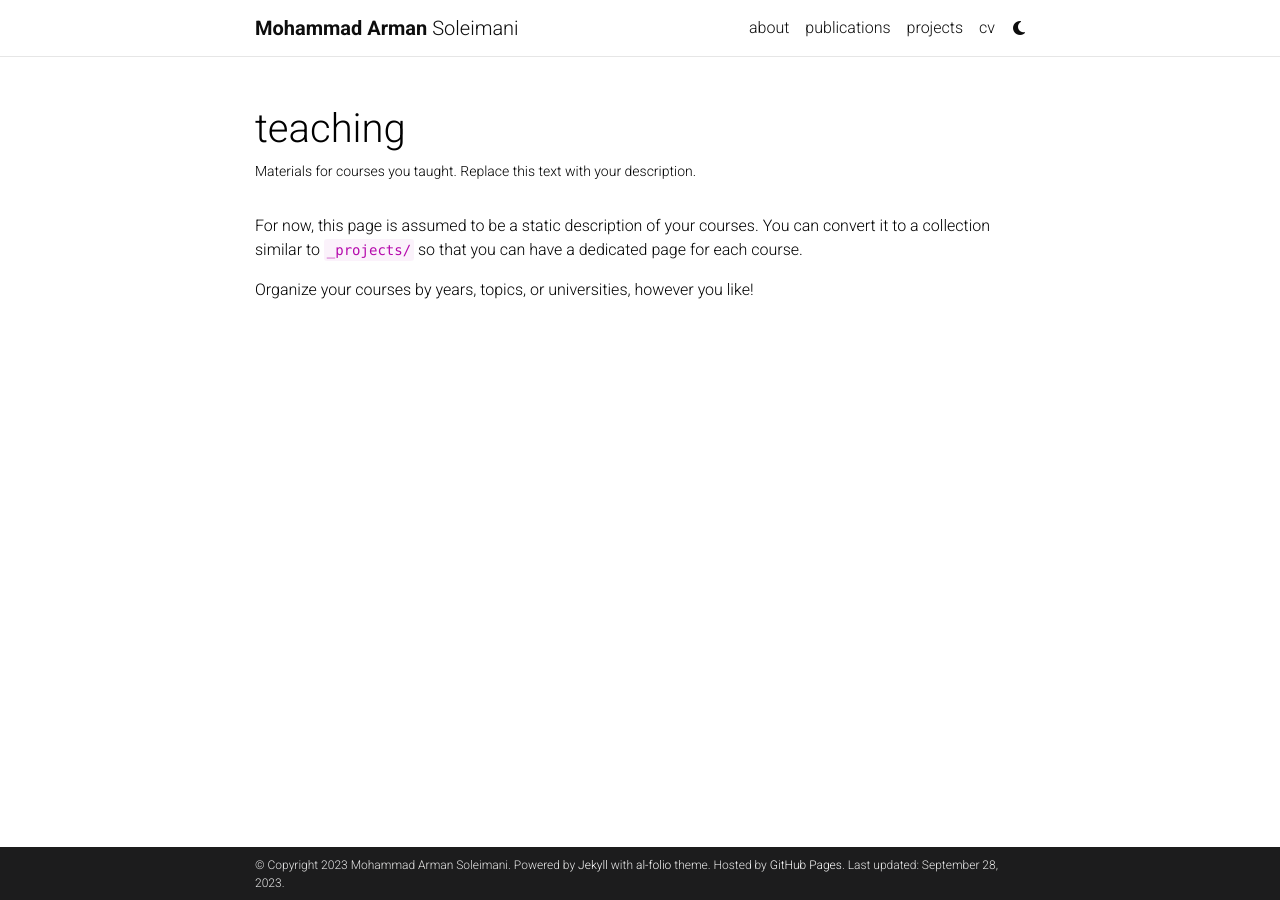
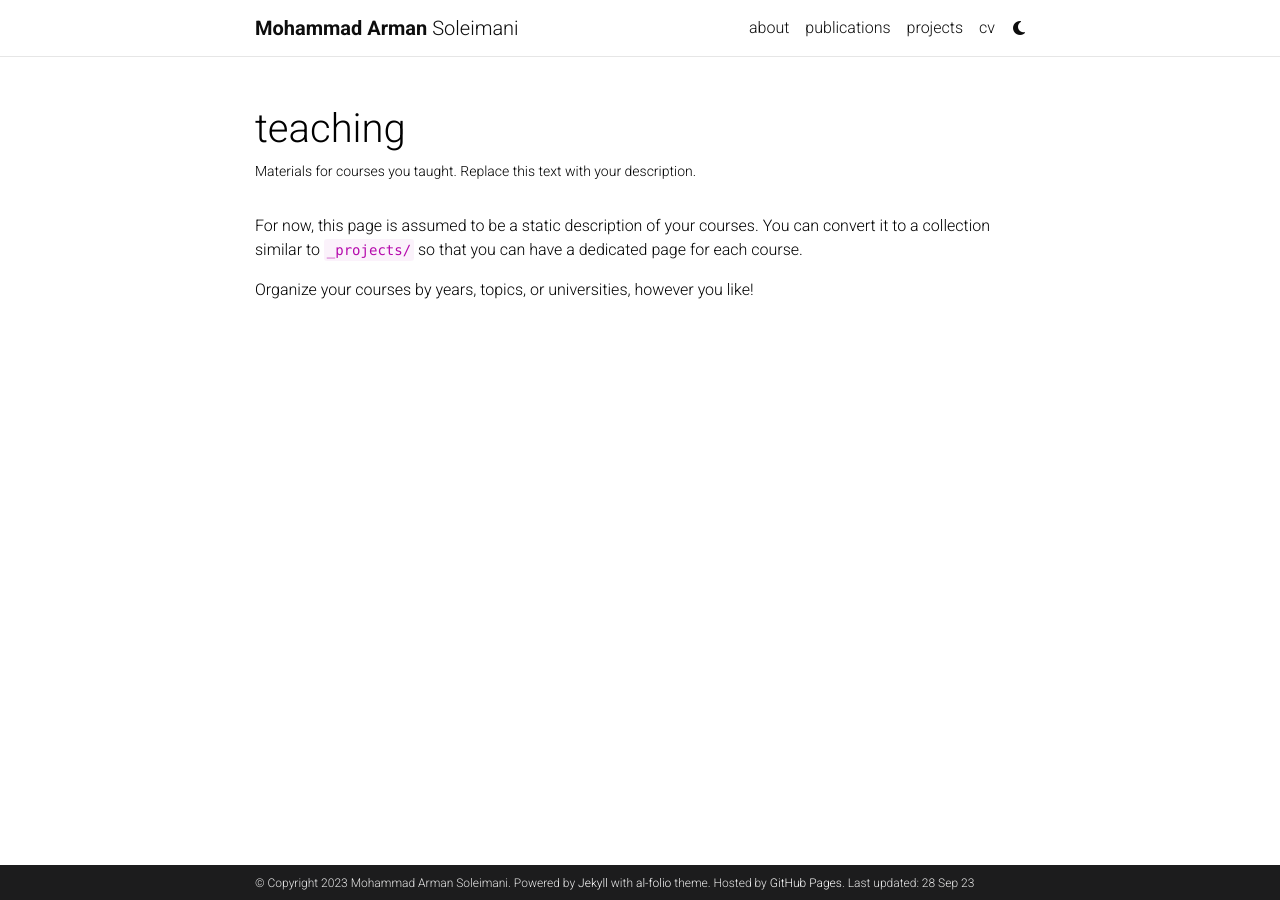
Before and after one commit to Arman5592/arman5592.github.io, a Jekyll site: the page built from _pages/teaching.md, in a window 1280 px wide. Built offline with Jekyll 4.4.1, drawn with Linux system fonts in a browser that asks for light colours; comment, search, counter and statistics services are not loaded; a style sheet for code colours, icons or effects is not loaded; some of the changed lines change nothing that is shown.

Commit message:
Update _config.yml

```diff
--- a/_config.yml
+++ b/_config.yml
@@ -12,6 +12,7 @@
 footer_text: >
   Powered by <a href="https://jekyllrb.com/" target="_blank">Jekyll</a> with <a href="https://github.com/alshedivat/al-folio">al-folio</a> theme.
   Hosted by <a href="https://pages.github.com/" target="_blank">GitHub Pages</a>.
+  Last updated: 28 Sep 23
 keywords: soleimani, mohammad-arman, mohammad-arman-soleimani, sharif  # add your own keywords or leave empty
 
 lang: en # the language of your site (for example: en, fr, cn, ru, etc.)
@@ -19,7 +20,7 @@
 
 url: https://arman5592.github.io # the base hostname & protocol for your site
 baseurl: # the subpath of your site, e.g. /blog/
-last_updated: true # set to true if you want to display last updated in the footer
+last_updated: false # set to true if you want to display last updated in the footer
 impressum_path:  # set to path to include impressum link in the footer, use the same path as permalink in a page, helps to conform with EU GDPR
 
 # -----------------------------------------------------------------------------
```
